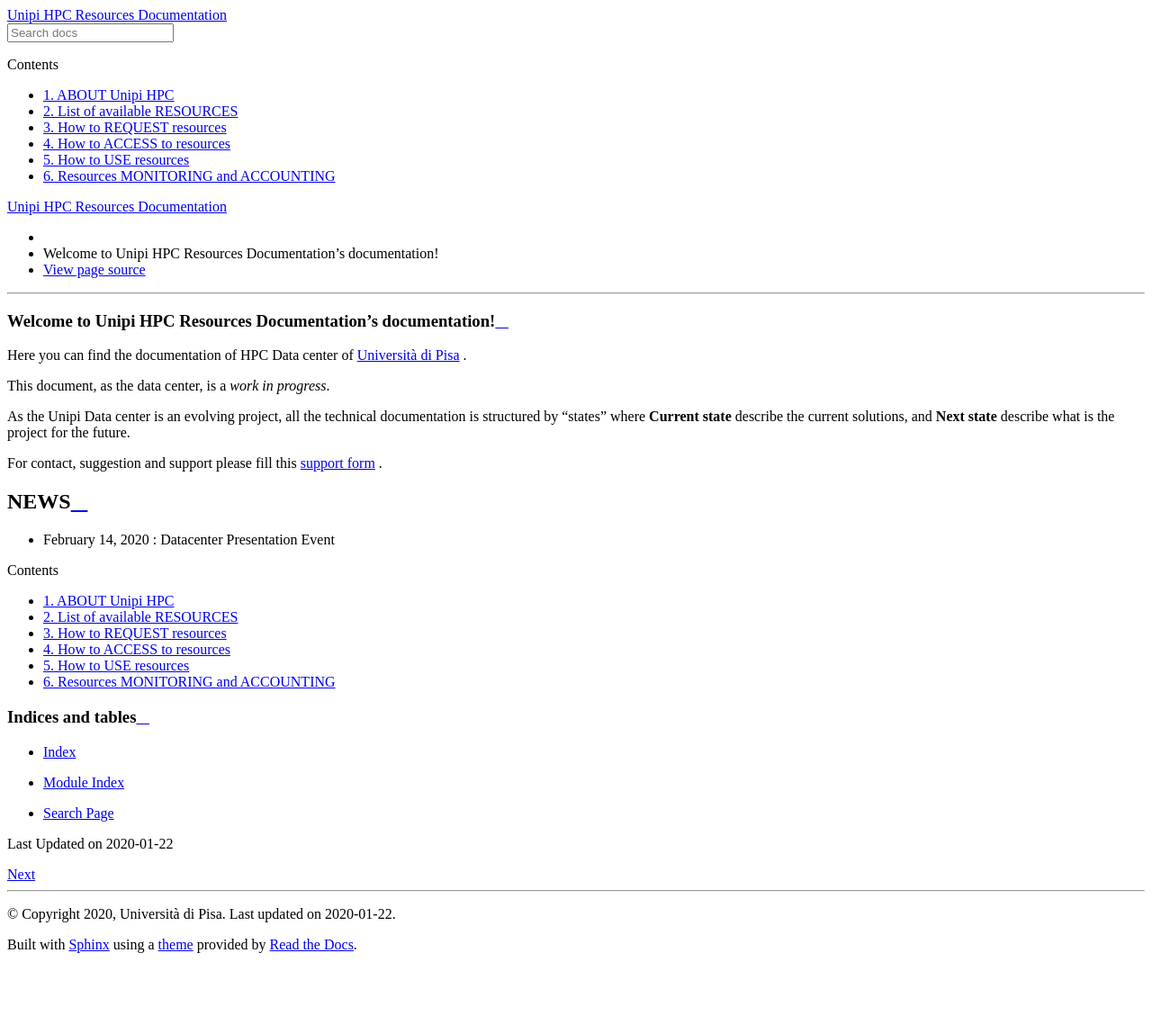
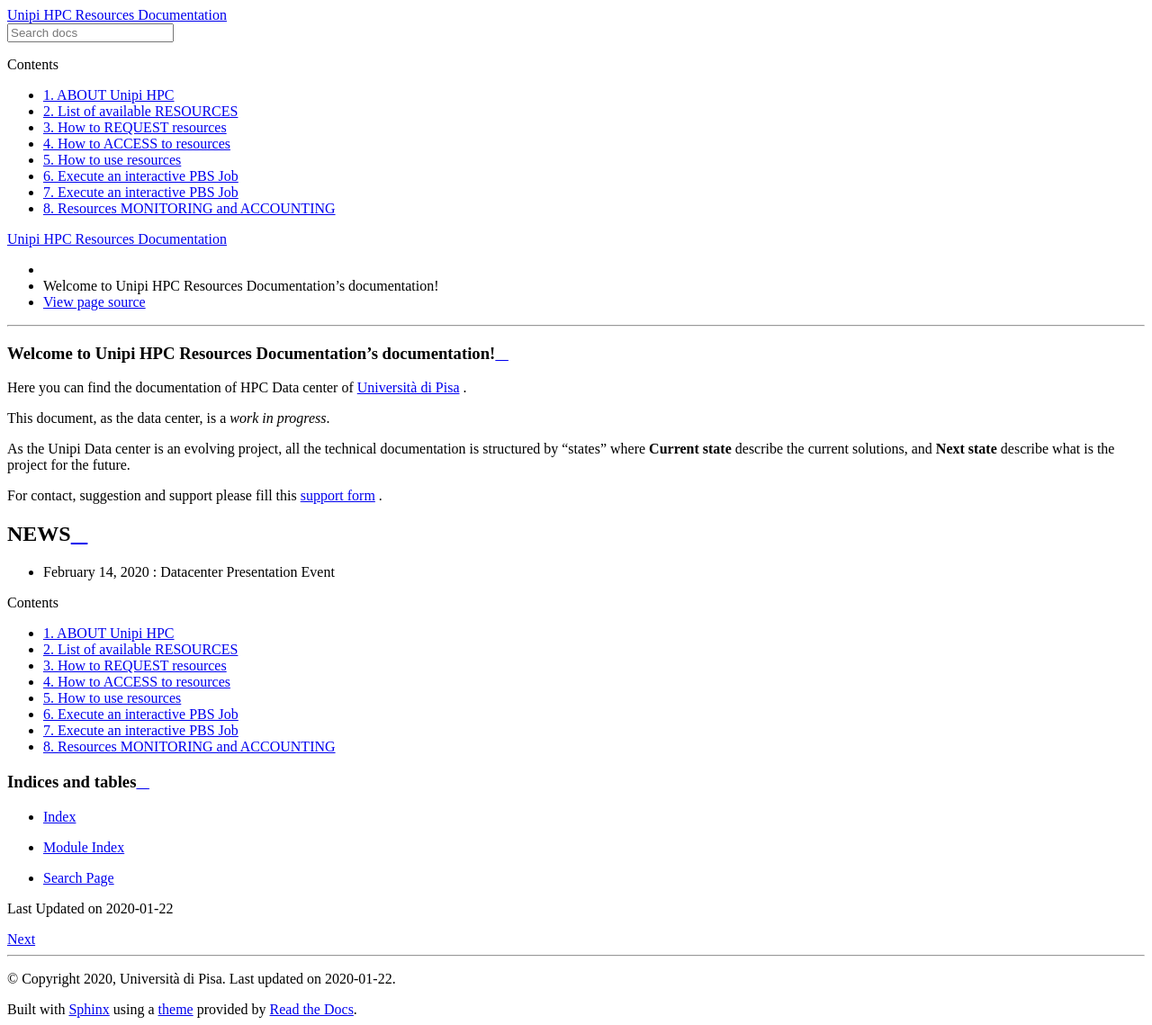
Before and after one commit to Unipisa/hpc, a Sphinx documentation site: the page built from source/index.rst, in a window 1280 px wide. Shown: the whole page at 90% size. Built offline with Sphinx 7.4.7 and the Read the Docs theme 2.0.0, drawn with Linux system fonts in a browser that asks for light colours; pages that are not in the unit, such as notebooks, are missing from menus; before the commit the page ends 1067 px from its top, so only the background shows below that.

Commit message:
aggiornato toc usage

```diff
--- a/source/use.rst
+++ b/source/use.rst
@@ -2,6 +2,6 @@
 How to use resources
 **********************************
 
-.. include:: usage/execute_interactive_jobs.rst
+.. include:: usage/execute_interactive_job.rst
 
-.. include:: usage/execute_batch_jobs.rst
+.. include:: usage/execute_batch_job.rst
```
